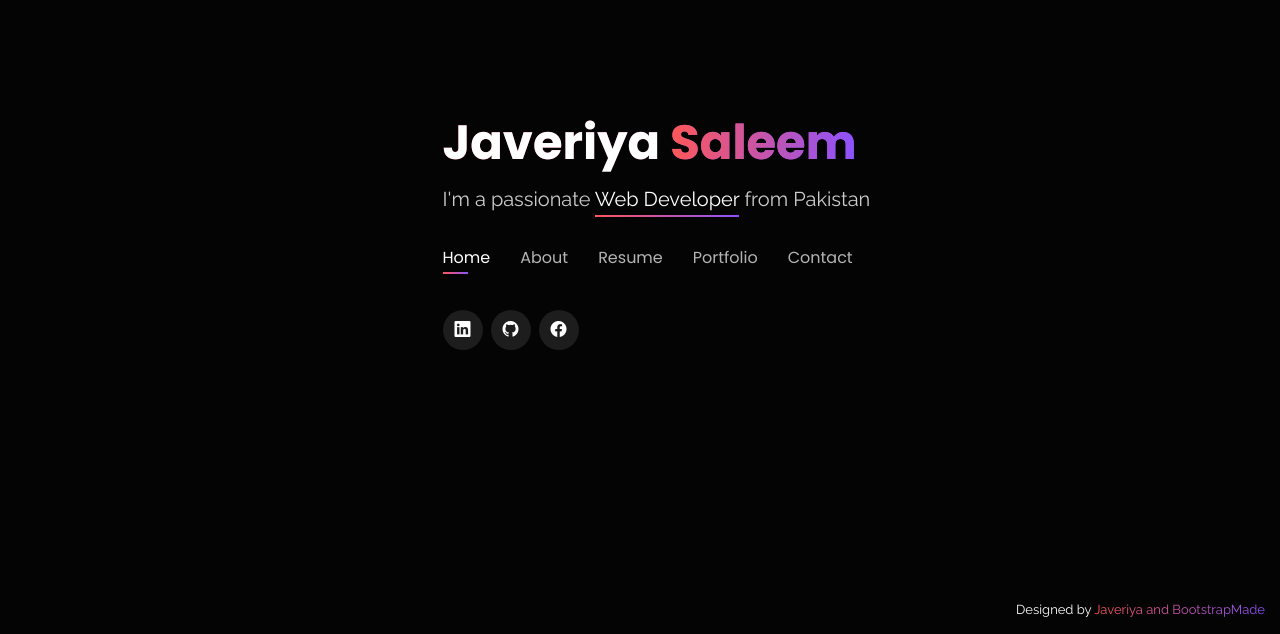
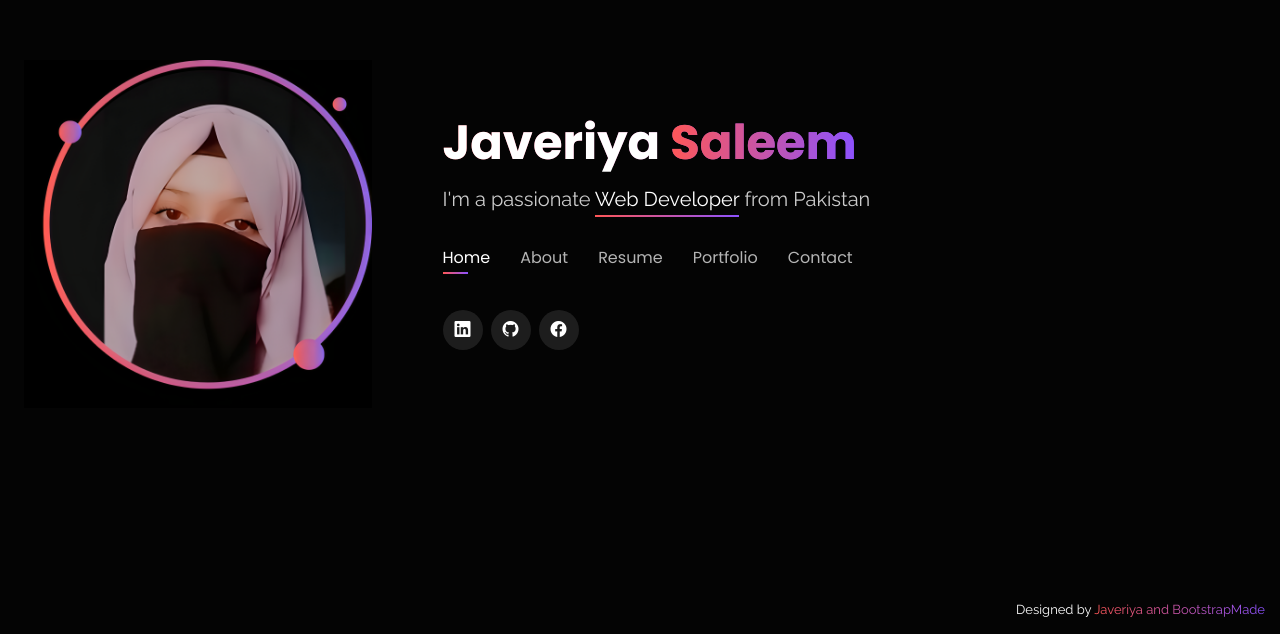
Before and after one commit to JaveriyaSaleem/MyPortfolio, a plain HTML site: page index.html in a window 1280 px wide. Shown: the part 166-800 px from the top of the page. Drawn offline with nearby package versions, Linux system fonts and the light colour scheme.

Commit message:
update pfp

```diff
--- a/index.html
+++ b/index.html
@@ -79,7 +79,7 @@
         <!-- col end -->
         <div class="col-12 col-md-4 order-1">
           <div>
-            <!-- <img src="assets/img/profile pic.png" alt="" class="img-fluid   "> -->
+            <img src="assets/img/pfp portfolio.png" alt="" class="img-fluid   ">
           </div>
         </div>
       </div>
```
Also changed, not shown: assets/img/pfp portfolio.png (added).
